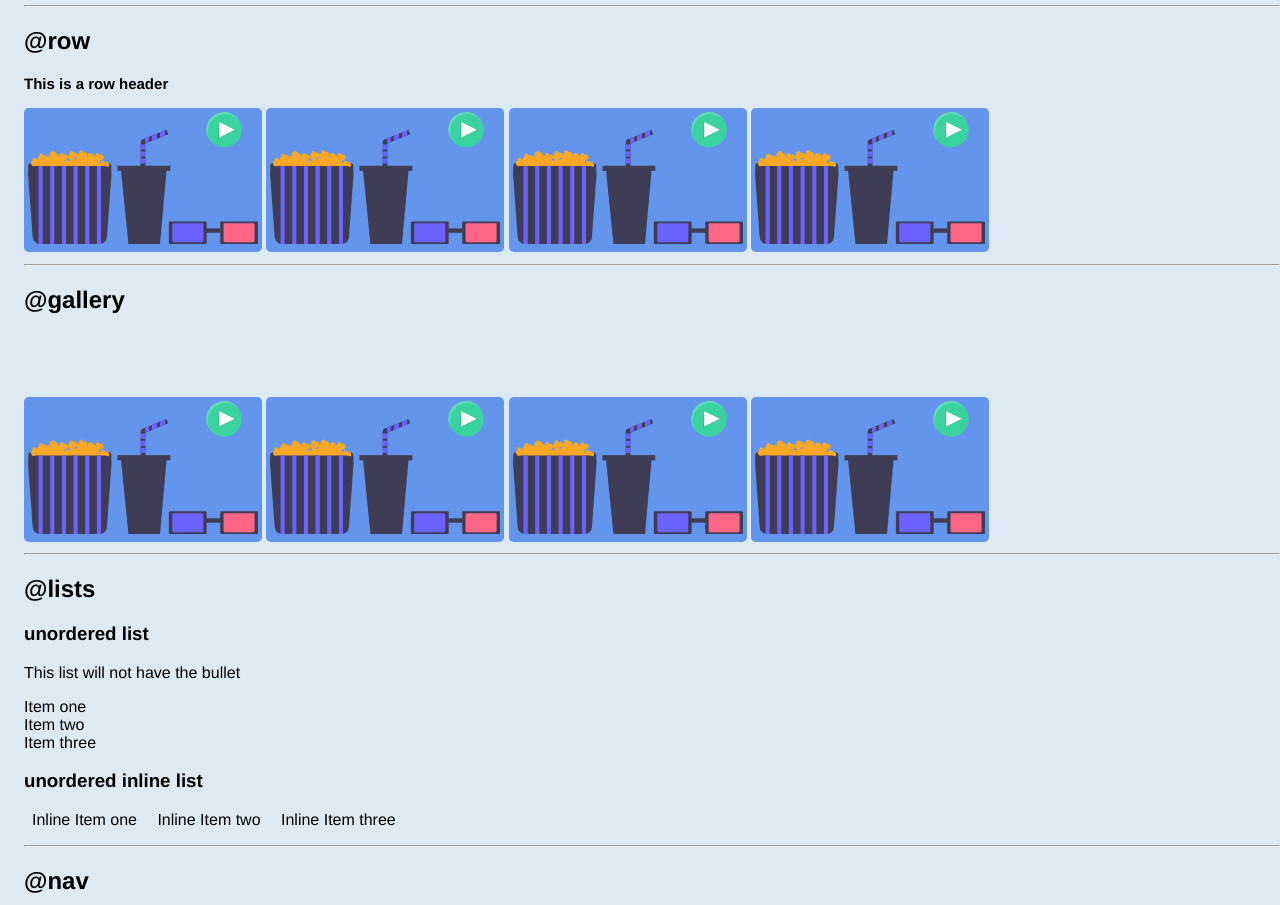
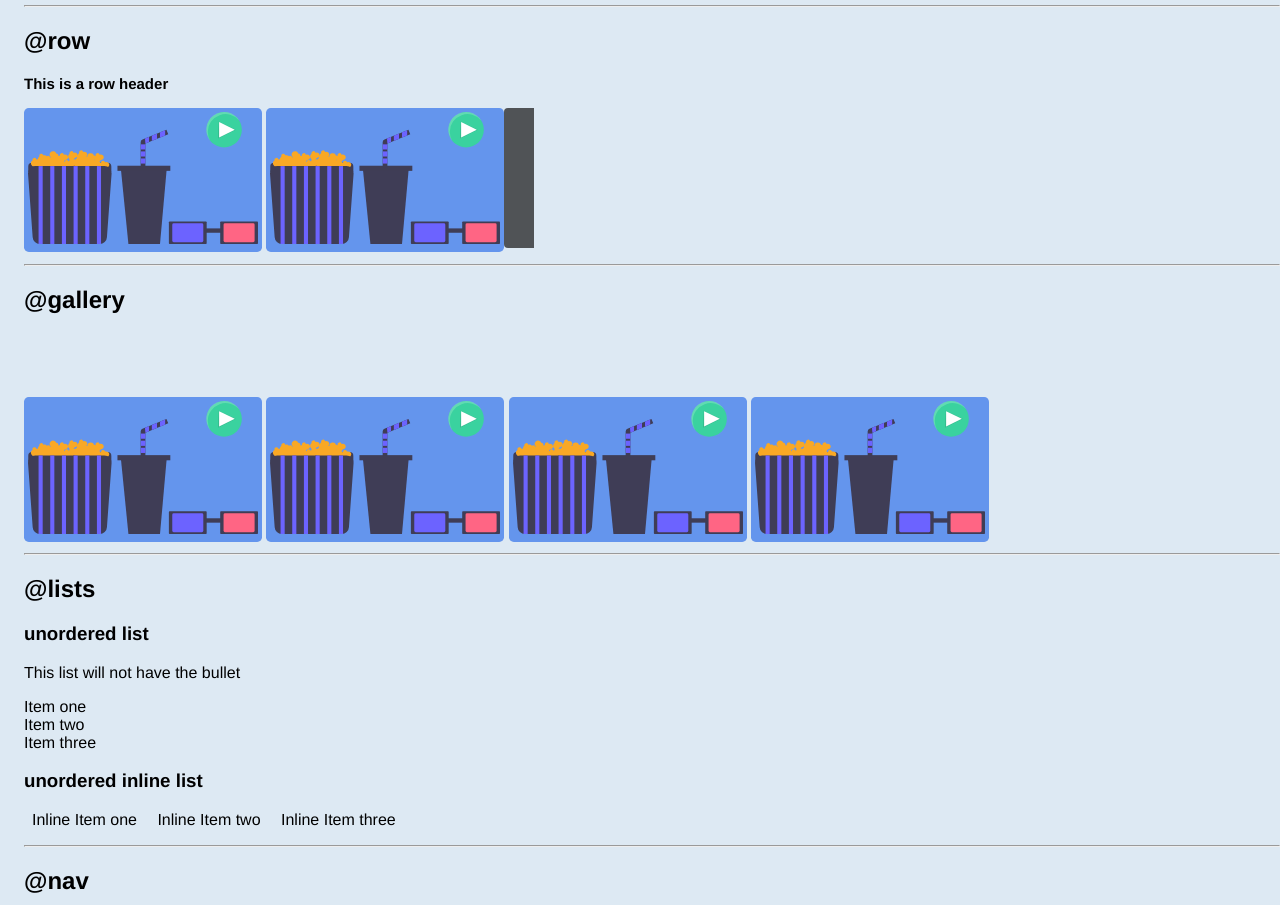
Before and after one commit to SimranjitKaurMaan/zetflix, a plain HTML site: page lib/components.html in a window 1280 px wide. Shown: the part 799-1704 px from the top of the page. Drawn offline with Linux system fonts and the light colour scheme.

Commit message:
added slider handler

```diff
--- a/lib/components.html
+++ b/lib/components.html
@@ -43,12 +43,7 @@
             <div class="boxart-container inline-block">
                 <img class="boxart-img" src="/images/movie.svg">
             </div>
-            <div class="boxart-container inline-block">
-                <img class="boxart-img" src="/images/movie.svg">
-            </div>
-            <div class="boxart-container inline-block">
-                <img class="boxart-img" src="/images/movie.svg">
-            </div>
+           <div class="handle inline-block"></div>
         </div>
     </div>
     <hr>
--- a/styles.css
+++ b/styles.css
@@ -92,6 +92,16 @@ a {
 .row-header {
     font-size: 15px;
     font-weight: 700;
+}
+
+.handle{
+    background: rgba(20,20,20,.7);
+    height: 140px;
+    width: 30px;
+    position: absolute;
+    border-top-left-radius: 4px;
+    border-bottom-left-radius: 4px;
+    cursor: pointer;
 }
 
 .inline-block {
```
